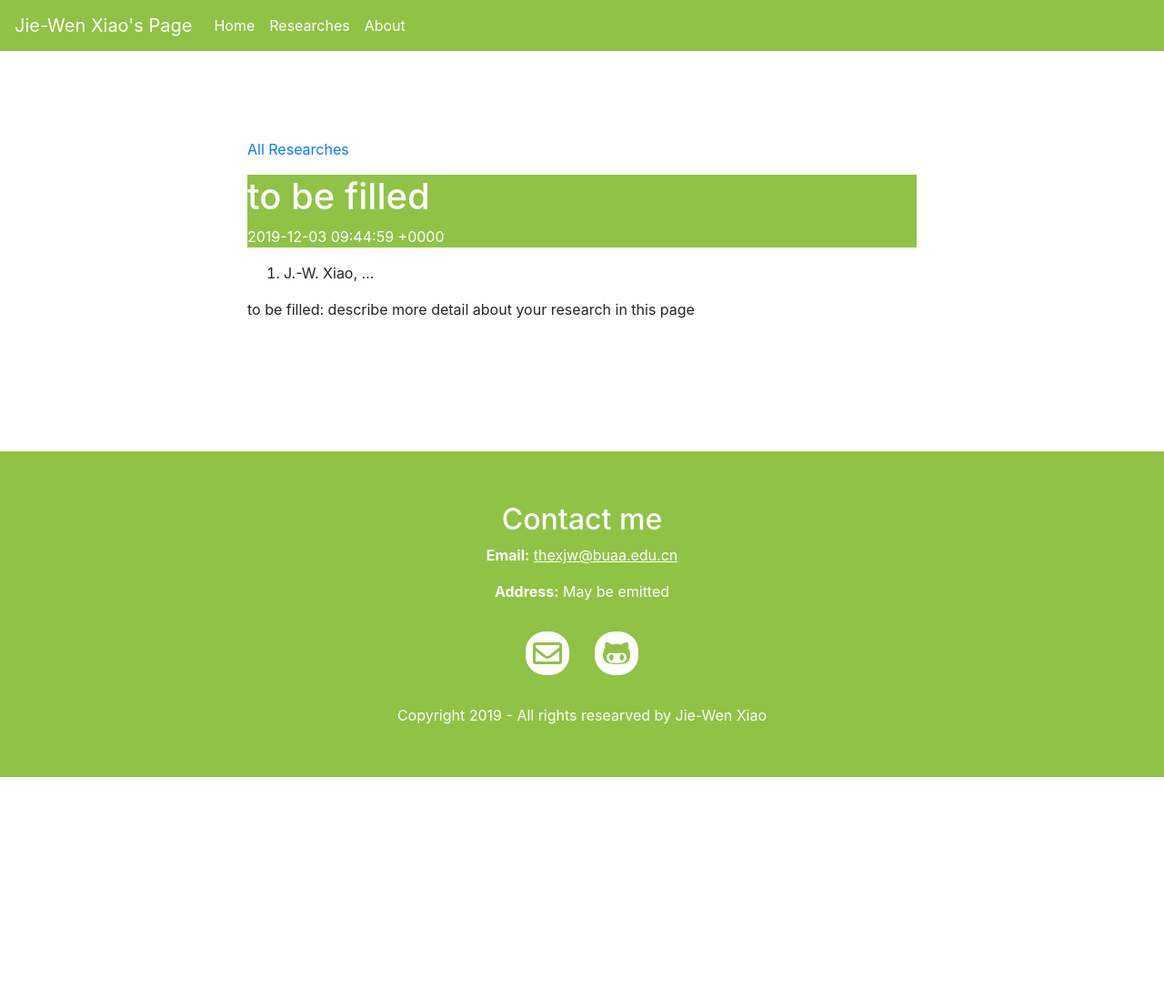
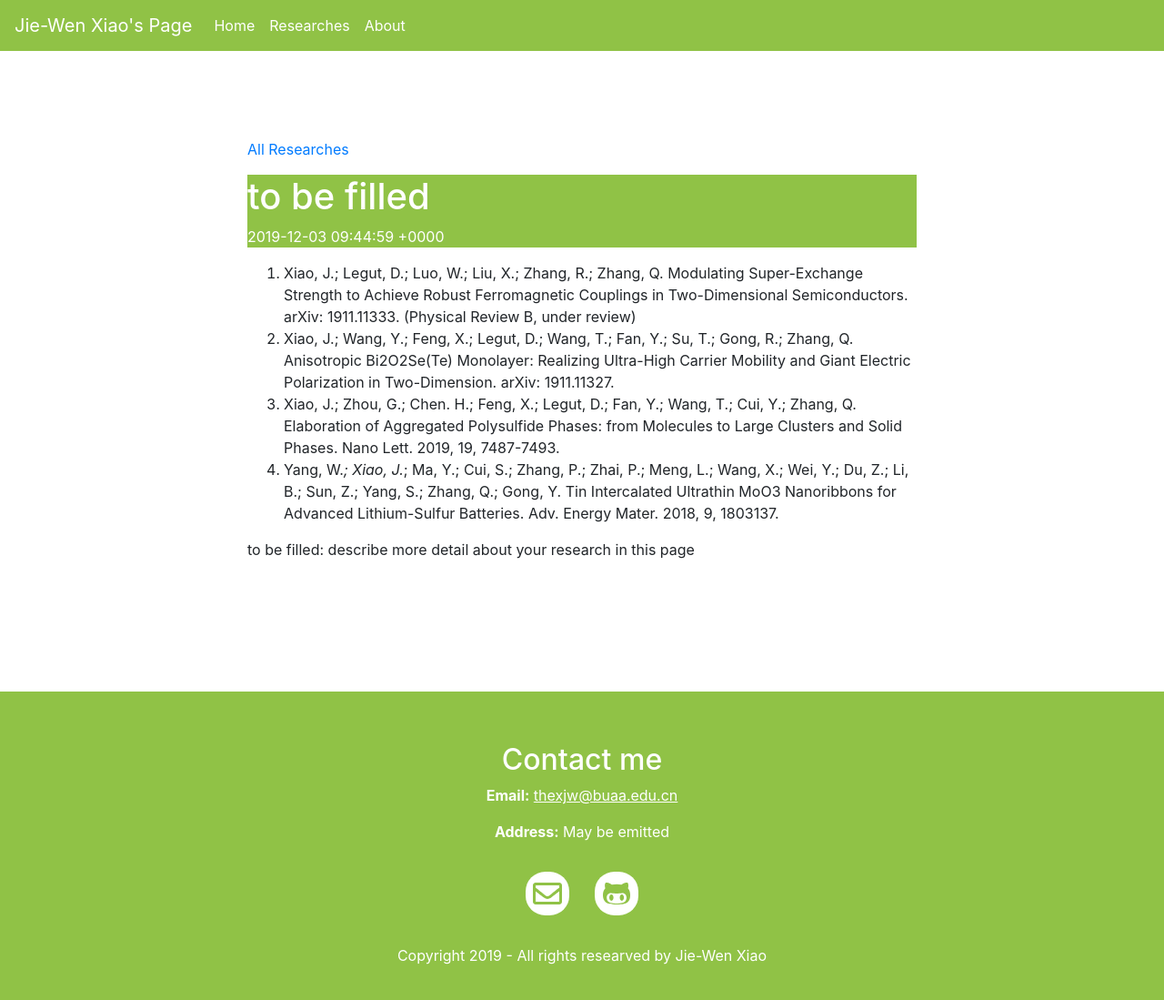
Before and after one commit to Jiewen-X/Jiewen-X.github.io, a Jekyll site: the page built from _posts/2019-12-03-my-first-publication.md, in a window 1280 px wide and 1118 px high. Shown: the top 1099 px of the window at 91% size. Built offline with Jekyll 4.4.1, drawn with Linux system fonts in a browser that asks for light colours.

Commit message:
Update 2019-12-03-my-first-publication.md

```diff
--- a/_posts/2019-12-03-my-first-publication.md
+++ b/_posts/2019-12-03-my-first-publication.md
@@ -5,6 +5,9 @@ date:   2019-12-03 17:44:59 +0800
 categories: publication battery physics
 ---
 
-1. J.-W. Xiao, ...
+1. Xiao, J.; Legut, D.; Luo, W.; Liu, X.; Zhang, R.; Zhang, Q. Modulating Super-Exchange Strength to Achieve Robust Ferromagnetic Couplings in Two-Dimensional Semiconductors. arXiv: 1911.11333. (Physical Review B, under review)
+2. Xiao, J.; Wang, Y.; Feng, X.; Legut, D.; Wang, T.; Fan, Y.; Su, T.; Gong, R.; Zhang, Q. Anisotropic Bi2O2Se(Te) Monolayer: Realizing Ultra-High Carrier Mobility and Giant Electric Polarization in Two-Dimension. arXiv: 1911.11327.
+3. Xiao, J.; Zhou, G.; Chen. H.; Feng, X.; Legut, D.; Fan, Y.; Wang, T.; Cui, Y.; Zhang, Q. Elaboration of Aggregated Polysulfide Phases: from Molecules to Large Clusters and Solid Phases. Nano Lett. 2019, 19, 7487-7493.
+4. Yang, W.*; Xiao, J.*; Ma, Y.; Cui, S.; Zhang, P.; Zhai, P.; Meng, L.; Wang, X.; Wei, Y.; Du, Z.; Li, B.; Sun, Z.; Yang, S.; Zhang, Q.; Gong, Y. Tin Intercalated Ultrathin MoO3 Nanoribbons for Advanced Lithium-Sulfur Batteries. Adv. Energy Mater. 2018, 9, 1803137.
 
 to be filled: describe more detail about your research in this page
```
